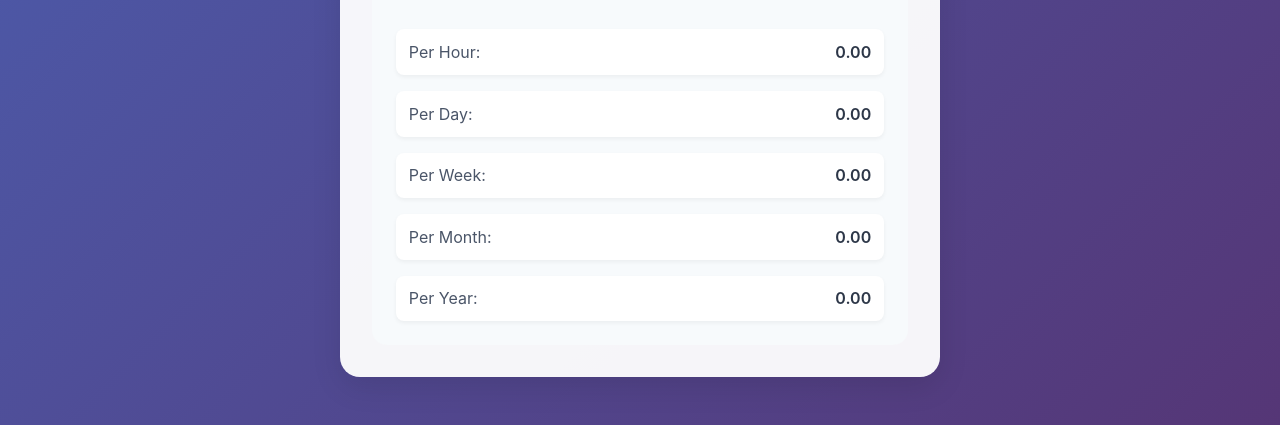
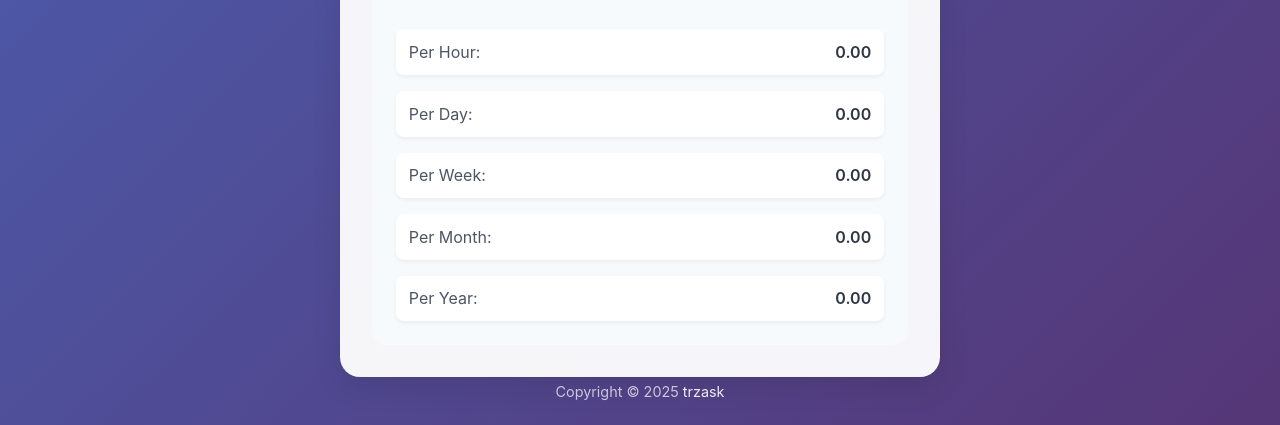
Before and after one commit to patrickt00/timer.money, a plain HTML site: page index.html in a window 1280 px wide. Shown: the part 375-800 px from the top of the page. Drawn offline with Linux system fonts and the light colour scheme.

Commit message:
copyright

```diff
--- a/index.html
+++ b/index.html
@@ -96,6 +96,9 @@
             </div>
         </div>
     </div>
+    <div class="copyright">
+        Copyright © 2025 <a href="https://trza.sk" target="_blank">trzask</a>
+    </div>
     <script src="./script.js?v=2"></script>
 </body>
 </html>
--- a/styles.css
+++ b/styles.css
@@ -197,6 +197,27 @@ select {
     opacity: 0.7;
 }
 
+.copyright {
+    position: fixed;
+    bottom: 15px;
+    left: 0;
+    right: 0;
+    text-align: center;
+    color: rgba(255, 255, 255, 0.7);
+    font-size: 0.9rem;
+    padding: 10px;
+}
+
+.copyright a {
+    color: rgba(255, 255, 255, 0.9);
+    text-decoration: none;
+    transition: color 0.2s ease;
+}
+
+.copyright a:hover {
+    color: white;
+}
+
 @media (max-width: 480px) {
     .input-group {
         flex-direction: column;
```
